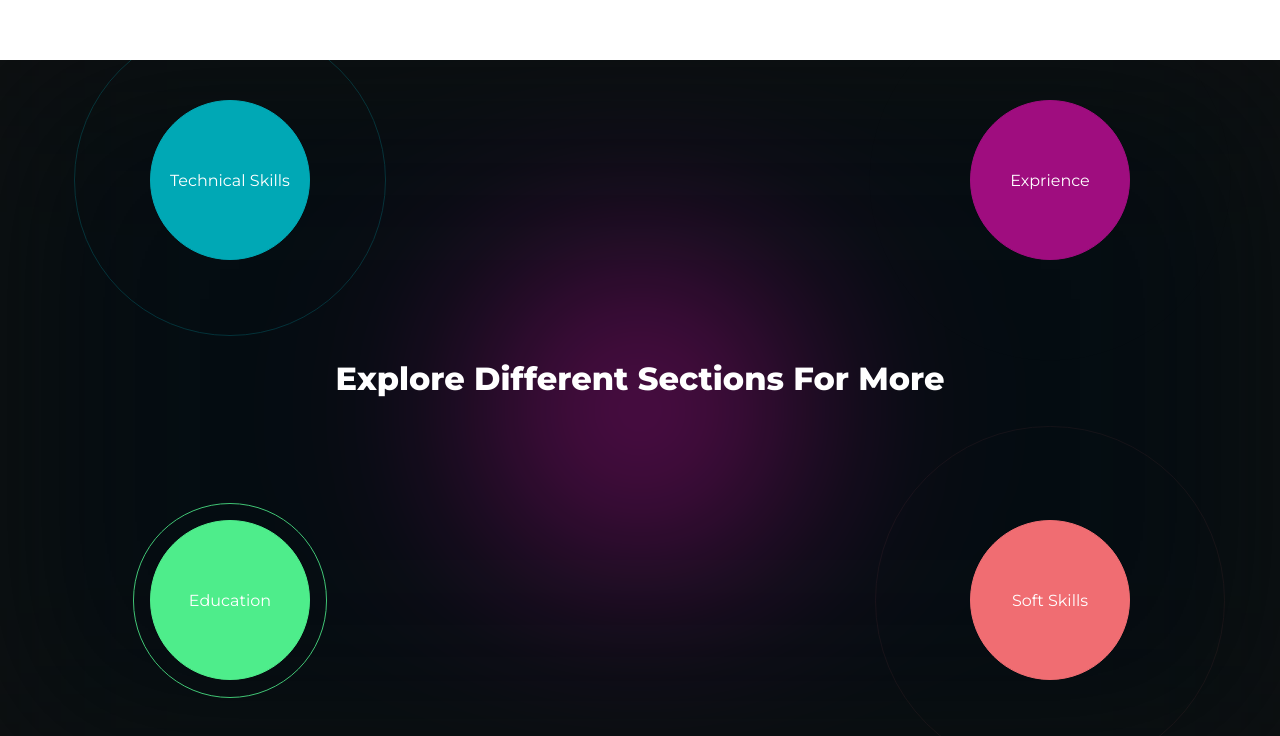
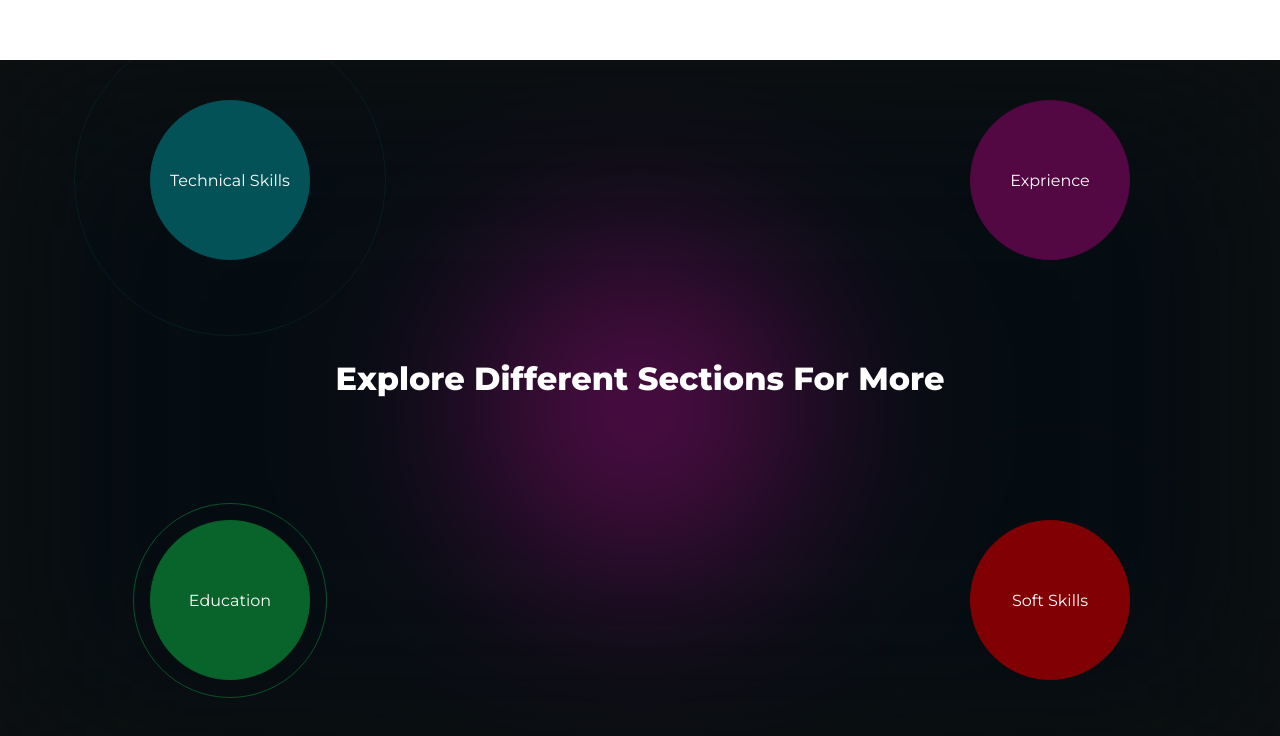
Before and after one commit to alivarastepour/Who_Am_I, a Next.js app: page / in a window 1280 px wide. Shown: the part 1561-2297 px from the top of the page. Built offline with nearby package versions, Linux system fonts and the light colour scheme.

Commit message:
color pallet improvement

```diff
--- a/styles/allInOne.module.scss
+++ b/styles/allInOne.module.scss
@@ -94,44 +94,44 @@
     top: -200px;
     right: 150px;
     transition-delay: 0ms;
-    background-color: #9f0d7f;
-    border-color: #9f0d7f;
+    background-color: #530743;
+    border-color: #530743;
 
     .feature-container-border-container-1 {
-      border: 1px solid #9f0d7f;
+      border: 1px solid #530743;
       animation-delay: 3100ms;
     }
   }
 
   .feature-container-2 {
-    background-color: #f06d72;
-    border-color: #f06d72;
+    background-color: #810004;
+    border-color: #810004;
     right: -200px;
     bottom: 80px;
     transition-delay: 100ms;
 
     .feature-container-border-container-2 {
-      border: 1px solid #f06d72;
+      border: 1px solid #810004;
       animation-delay: 3800ms;
     }
   }
 
   .feature-container-3 {
-    background-color: #00a8b5;
-    border-color: #00a8b5;
+    background-color: #035257;
+    border-color: #035257;
     left: -200px;
     top: 40px;
     transition-delay: 200ms;
 
     .feature-container-border-container-3 {
-      border: 1px solid #00a8b5;
+      border: 1px solid #035257;
       animation-delay: 4480ms;
     }
   }
 
   .feature-container-4 {
-    background-color: #4eed8b;
-    border-color: #4eed8b;
+    background-color: #08642b;
+    border-color: #08642b;
 
     bottom: -200px;
     left: 150px;
@@ -139,7 +139,7 @@
     transition-delay: 160ms;
 
     .feature-container-border-container-4 {
-      border: 1px solid #4eed8b;
+      border: 1px solid #08642b;
       animation-delay: 5400ms;
     }
   }
```
